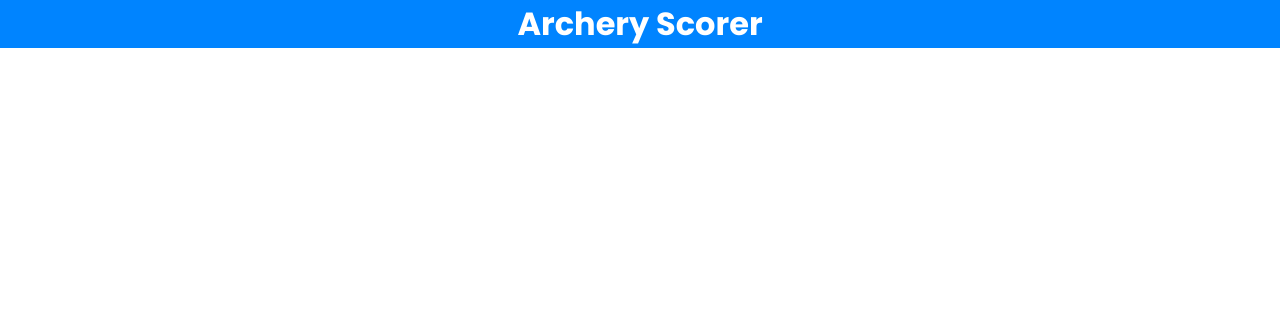
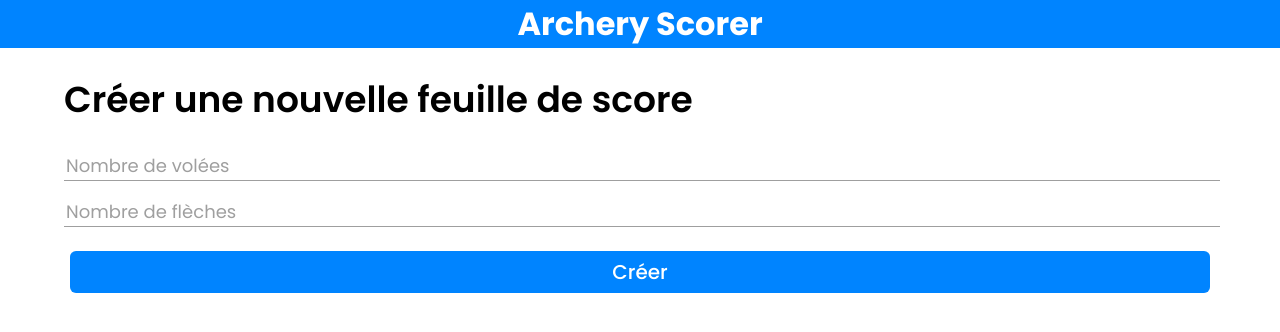
Before and after one commit to Natouche68/archery-scorer, a Svelte app: page / in a window 1280 px wide. Shown: the top 332 px of the page. Built offline with nearby package versions, Linux system fonts and the light colour scheme.

Commit message:
Create the UI for the home page

```diff
--- a/src/App.svelte
+++ b/src/App.svelte
@@ -1,5 +1,7 @@
 <script lang="ts">
 	import Navbar from './lib/Navbar.svelte';
+	import Home from './lib/Home.svelte';
 </script>
 
 <Navbar />
+<Home />
--- a/src/app.css
+++ b/src/app.css
@@ -2,6 +2,7 @@
 
 :root {
 	--primary-color: #0084ff;
+	--neutral-color: #9f9f9f;
 }
 
 body {
--- /dev/null
+++ b/src/lib/Home.svelte
@@ -0,0 +1,67 @@
+<script lang="ts">
+	let volleyNumber: number;
+	let arrowNumber: number;
+</script>
+
+<form class="home">
+	<div class="title">Créer une nouvelle feuille de score</div>
+	<input type="number" bind:value={volleyNumber} placeholder="Nombre de volées" required />
+	<input type="number" bind:value={arrowNumber} placeholder="Nombre de flèches" required />
+	<button type="submit">Créer</button>
+</form>
+
+<style>
+	.home {
+		padding: 24px 5%;
+	}
+
+	.title {
+		font-weight: 600;
+		font-size: 36px;
+		margin: 0 0 16px 0;
+	}
+
+	input {
+		margin: 8px 0;
+		width: 100%;
+		font-size: 18px;
+		font-family: Poppins, Calibri, sans-serif;
+		border: none;
+		border-bottom: 1px solid var(--neutral-color);
+		color: var(--neutral-color);
+		outline: none;
+		transition: all 0.4s ease;
+	}
+
+	input::placeholder {
+		color: var(--neutral-color);
+	}
+
+	input:focus {
+		color: var(--primary-color);
+		border-bottom: 3px solid var(--primary-color);
+		margin: 7px 0;
+	}
+
+	button {
+		margin: 16px 6px;
+		padding: 6px;
+		width: calc(100% - 6px * 2);
+		font-family: Poppins, Calibri, sans-serif;
+		font-size: 20px;
+		font-weight: 500;
+		border: none;
+		border-radius: 6px;
+		background: var(--primary-color);
+		color: #fff;
+		transition: all 0.4s ease;
+		cursor: pointer;
+	}
+
+	button:hover {
+		margin: 18px 8px;
+		padding: 4px;
+		border-radius: 12px;
+		width: calc(100% - 8px * 2);
+	}
+</style>
```
